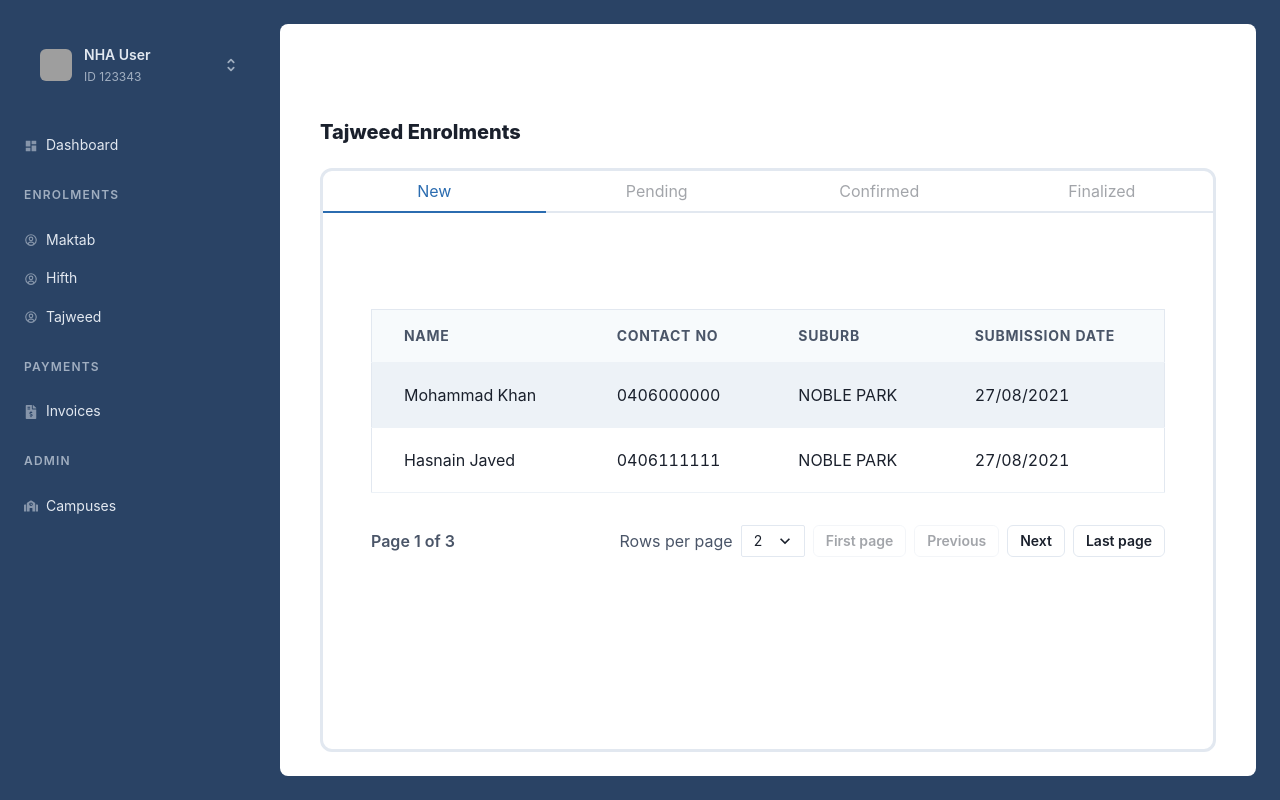
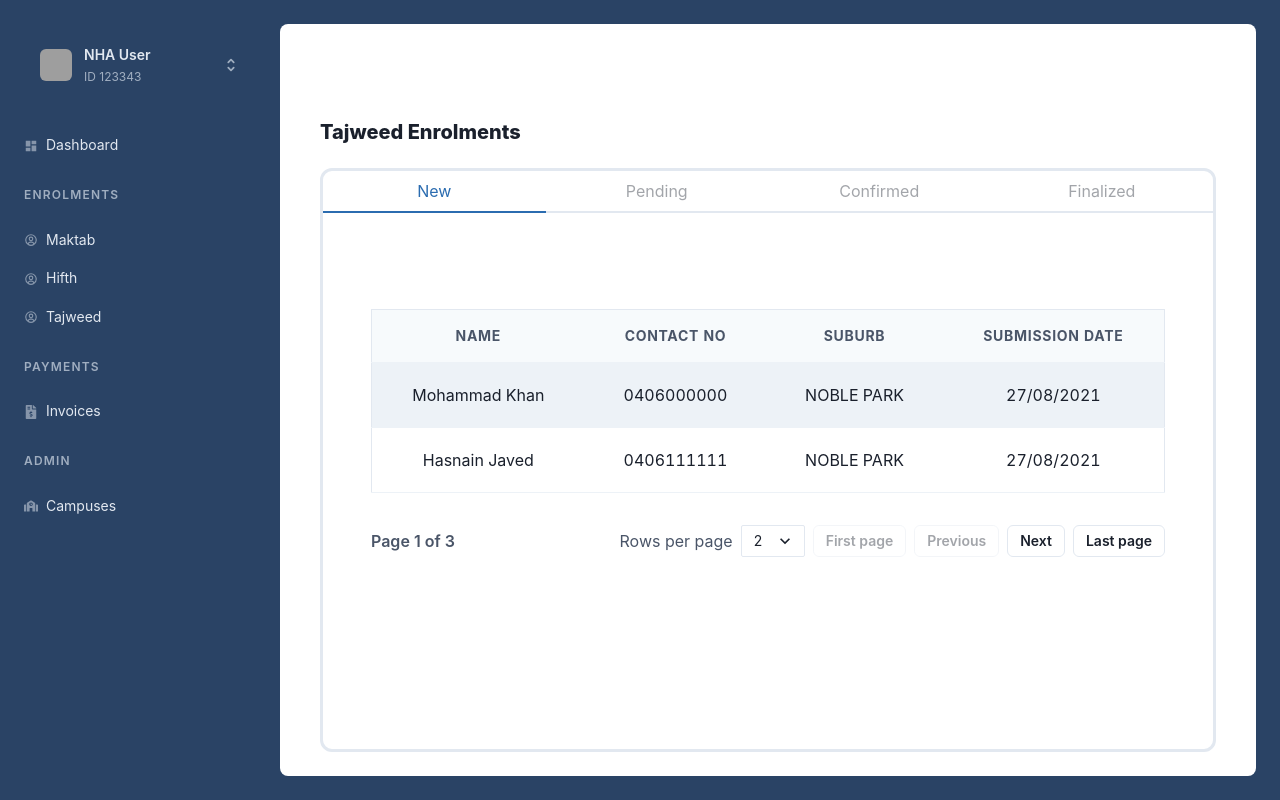
Before and after one commit to hmadhsan/Noor-ul-huda, a React (Create React App) app in the folder src/main/frontend/: page /enrolments/tajweed in a window 1280 px wide. Built offline with nearby package versions, Linux system fonts and the light colour scheme; grey boxes are pictures that could not be loaded.

Commit message:
Added column sorting

```diff
--- a/src/main/frontend/src/components/enrolment/TajweedEnrolmentList.tsx
+++ b/src/main/frontend/src/components/enrolment/TajweedEnrolmentList.tsx
@@ -22,8 +22,9 @@ import {
   HStack,
   useColorModeValue as mode
 } from "@chakra-ui/react"
-import { useTable, usePagination, Column } from "react-table"
+import { useTable, usePagination, useSortBy, Column } from "react-table"
 import { format, add } from "date-fns"
+import { FaSortAlphaUp, FaSortAlphaDown } from "react-icons/fa"
 
 interface TajweedEnrolment {
   name: string
@@ -128,6 +129,7 @@ const EnrolmentList = () => {
       data,
       initialState: { pageSize: 2 }
     },
+    useSortBy,
     usePagination
   )
 
@@ -147,8 +149,22 @@ const EnrolmentList = () => {
               {headerGroups.map((headerGroup) => (
                 <Tr {...headerGroup.getHeaderGroupProps()}>
                   {headerGroup.headers.map((column) => (
-                    <Th whiteSpace="nowrap" scope="col" {...column.getHeaderProps()}>
-                      {column.render("Header")}
+                    <Th
+                      whiteSpace="nowrap"
+                      scope="col"
+                      {...column.getHeaderProps(column.getSortByToggleProps())}
+                      textAlign="center"
+                    >
+                      <HStack justify="center">
+                        <Text>{column.render("Header")}</Text>
+                        {column.isSorted ? (
+                          column.isSortedDesc ? (
+                            <FaSortAlphaDown />
+                          ) : (
+                            <FaSortAlphaUp />
+                          )
+                        ) : null}
+                      </HStack>
                     </Th>
                   ))}
                 </Tr>
@@ -161,7 +177,7 @@ const EnrolmentList = () => {
                   <Tr {...row.getRowProps()}>
                     {row.cells.map((cell) => {
                       return (
-                        <Td whiteSpace="nowrap" {...cell.getCellProps()}>
+                        <Td whiteSpace="nowrap" {...cell.getCellProps()} textAlign="center">
                           {cell.render("Cell")}
                         </Td>
                       )
```
Also changed, not shown: src/main/frontend/src/types/react-table-config.d.ts (+13 -3 lines).
